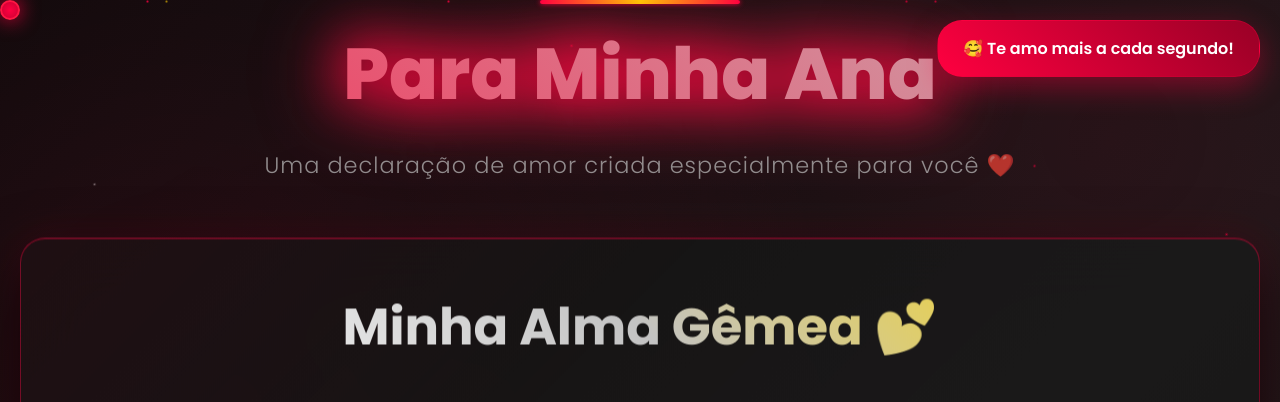
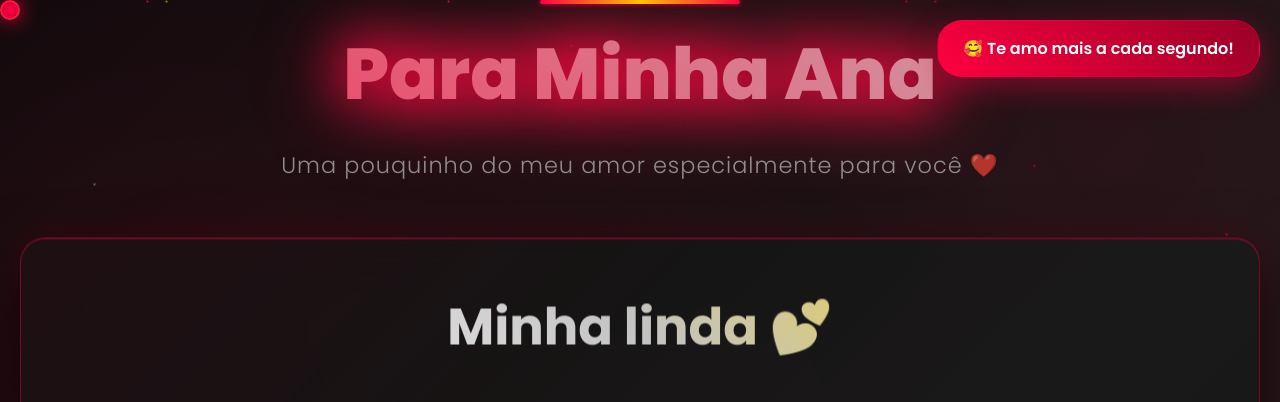
Before and after one commit to juangsouza/especialmente_para_voce, a plain HTML site: page index.html in a window 1280 px wide. Shown: the top 402 px of the page. Drawn offline with Linux system fonts and the light colour scheme; files whose address does not match are found by name.

Commit message:
Add files via upload

```diff
--- a/index.html
+++ b/index.html
@@ -723,11 +723,11 @@
     <div class="container">
         <header class="header">
             <h1>Para Minha <span class="girlfriend-name"></span></h1>
-            <p>Uma declaração de amor criada especialmente para você ❤️</p>
+            <p>Uma pouquinho do meu amor especialmente para você ❤️</p>
         </header>
 
         <main class="love-card">
-            <h2>Minha Alma Gêmea 💕</h2>
+            <h2>Minha linda 💕</h2>
             <div class="love-message">
                 <p><span class="girlfriend-name"></span>, você é a razão do meu despertar feliz e o último pensamento antes de dormir. Desde que você chegou na minha vida, cada dia se tornou mais colorido, mais doce, mais completo.</p>
                 <br>
```
